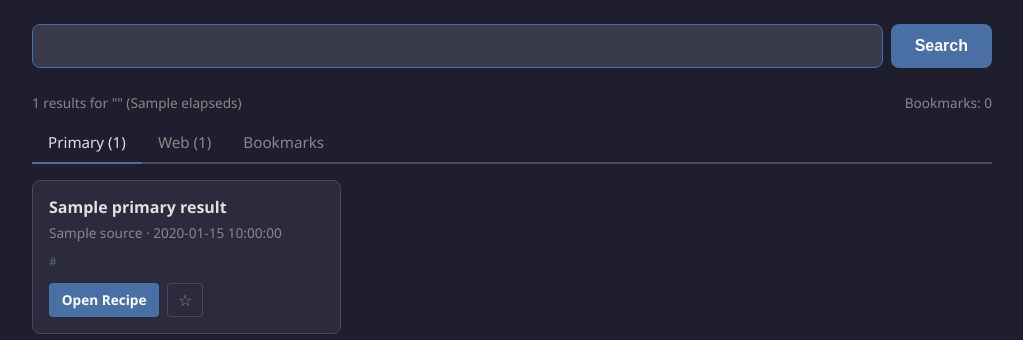
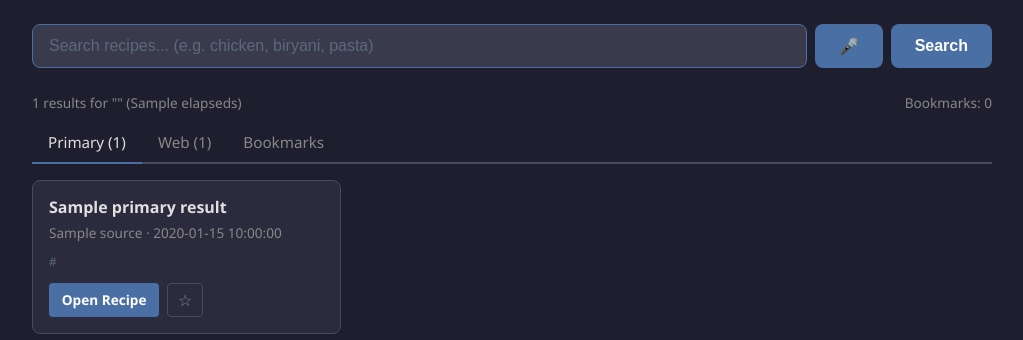
Before and after one commit to Axelodo7/Culinary-Index, a Flask app: template templates/results.html in a window 1280 px wide. Shown: the part 87-427 px from the top of the page, without its empty margins (128-1151 px from the left). Run offline with Flask 3, Linux system fonts and the light colour scheme; the template is opened without the code that fills it: most values are stand-ins (such as "Sample title", 1, 10 or a date in 2020).

Commit message:
Add voice search, PWA support, and TWA Android app setup
- Speech-to-text mic button in search bar (Web Speech API)
- PWA manifest and service worker for installability
- Shared search form template (_search_form.html)
- TWA build instructions for Google Play Store deployment
- 512x512 app icon generated from desktop assets

```diff
--- a/app.py
+++ b/app.py
@@ -70,6 +70,16 @@ def api_search():
     return jsonify({"query": query, "count": len(results), "results": results})
 
 
+@app.route("/manifest.json")
+def manifest():
+    return app.send_static_file("manifest.json")
+
+
+@app.route("/sw.js")
+def sw():
+    return app.send_static_file("service-worker.js")
+
+
 if __name__ == "__main__":
     port = int(os.environ.get("PORT", 5000))
     app.run(host="0.0.0.0", port=port, debug=True)
--- a/static/css/style.css
+++ b/static/css/style.css
@@ -288,3 +288,13 @@ body {
   opacity: 0;
   pointer-events: none;
 }
+
+/* Mic Button */
+.mic-btn {
+  background: none; border: 1px solid var(--border); color: var(--text-secondary);
+  padding: 0.5rem 0.7rem; border-radius: var(--radius); cursor: pointer;
+  font-size: 1.2rem; transition: color 0.2s, border-color 0.2s;
+}
+.mic-btn:hover { color: var(--accent); border-color: var(--accent); }
+.mic-btn.listening { color: var(--accent); border-color: var(--accent); animation: micPulse 1.2s infinite; }
+@keyframes micPulse { 0%,100% { opacity:1; } 50% { opacity:0.4; } }
--- a/static/js/app.js
+++ b/static/js/app.js
@@ -117,12 +117,36 @@ function escHtml(str) {
   return d.innerHTML;
 }
 
+// ===== Speech Recognition =====
+const SpeechManager = {
+  recognition: null,
+  init() {
+    const SR = window.SpeechRecognition || window.webkitSpeechRecognition;
+    if (!SR) { const btn = document.getElementById('micBtn'); if (btn) btn.remove(); return; }
+    this.recognition = new SR();
+    this.recognition.lang = 'en-US';
+    this.recognition.interimResults = false;
+    this.recognition.onresult = (e) => {
+      const text = e.results[0][0].transcript;
+      const input = document.querySelector('.search-bar input[name="q"]');
+      if (input) { input.value = text; input.form?.submit(); }
+    };
+    this.recognition.onend = () => document.getElementById('micBtn')?.classList.remove('listening');
+    this.recognition.onerror = () => document.getElementById('micBtn')?.classList.remove('listening');
+    document.getElementById('micBtn')?.addEventListener('click', () => {
+      if (!this.recognition) return;
+      try { this.recognition.start(); document.getElementById('micBtn').classList.add('listening'); }
+      catch(e) { /* already listening */ }
+    });
+  }
+};
+
 // ===== Init =====
 document.addEventListener('DOMContentLoaded', () => {
   ThemeManager.init();
+  SpeechManager.init();
   initBookmarks();
   updateBookmarkCount();
-  // If bookmarks tab exists, wire up click to refresh
   const bmLabel = document.querySelector('label[for="tab-bookmarks"]');
   if (bmLabel) bmLabel.addEventListener('click', () => setTimeout(showBookmarks, 50));
 });
--- /dev/null
+++ b/static/service-worker.js
@@ -0,0 +1,5 @@
+const CACHE = 'culinary-v1';
+const ASSETS = ['/', '/static/css/style.css', '/static/js/app.js'];
+self.addEventListener('install', e => { e.waitUntil(caches.open(CACHE).then(c => c.addAll(ASSETS))); self.skipWaiting(); });
+self.addEventListener('activate', e => e.waitUntil(clients.claim()));
+self.addEventListener('fetch', e => { e.respondWith(caches.match(e.request).then(r => r || fetch(e.request).catch(() => new Response('Offline', {status: 503})))); });
--- /dev/null
+++ b/templates/_search_form.html
@@ -0,0 +1,5 @@
+<form class="search-bar" action="/search" method="GET">
+  <input type="text" name="q" value="{{ query|default('') }}" placeholder="Search recipes... (e.g. chicken, biryani, pasta)" autofocus required>
+  <button type="button" id="micBtn" class="mic-btn" title="Voice search">&#127908;</button>
+  <button type="submit">Search</button>
+</form>
--- a/templates/base.html
+++ b/templates/base.html
@@ -4,6 +4,8 @@
   <meta charset="UTF-8">
   <meta name="viewport" content="width=device-width, initial-scale=1.0">
   <title>{% block title %}The Culinary Index{% endblock %}</title>
+  <link rel="manifest" href="/manifest.json">
+  <meta name="theme-color" content="#1e1e2e">
   <link rel="stylesheet" href="{{ url_for('static', filename='css/style.css') }}">
   <style>
     /* Critical inline CSS - shows even before external CSS loads */
@@ -59,7 +61,7 @@
 
   <script src="{{ url_for('static', filename='js/app.js') }}"></script>
   <script>
-    // Remove loading overlay once page is fully loaded
+    if ('serviceWorker' in navigator) navigator.serviceWorker.register('/sw.js').catch(() => {});
     window.addEventListener('load', function() {
       var overlay = document.getElementById('loading-overlay');
       if (overlay) {
--- a/templates/index.html
+++ b/templates/index.html
@@ -7,10 +7,7 @@
   <p class="subtitle">One search across Food Fusion, SuperChef, Tasty, and the web.</p>
 </section>
 
-<form class="search-bar" action="/search" method="GET">
-  <input type="text" name="q" placeholder="Search recipes... (e.g. chicken, biryani, pasta)" autofocus required>
-  <button type="submit">Search</button>
-</form>
+{% include "_search_form.html" %}
 
 <section class="info-cards">
   <div class="info-card">
--- a/templates/results.html
+++ b/templates/results.html
@@ -2,10 +2,7 @@
 {% block title %}{{ query }} - The Culinary Index{% endblock %}
 
 {% block content %}
-<form class="search-bar" action="/search" method="GET">
-  <input type="text" name="q" value="{{ query }}" autofocus required>
-  <button type="submit">Search</button>
-</form>
+{% include "_search_form.html" %}
 
 <div class="status-bar">
   <span>{{ total_count }} results for "{{ query }}" ({{ elapsed }}s)</span>
```
Also changed, not shown: static/icon-512.png (added), static/manifest.json (added), twa/README.md (added).
